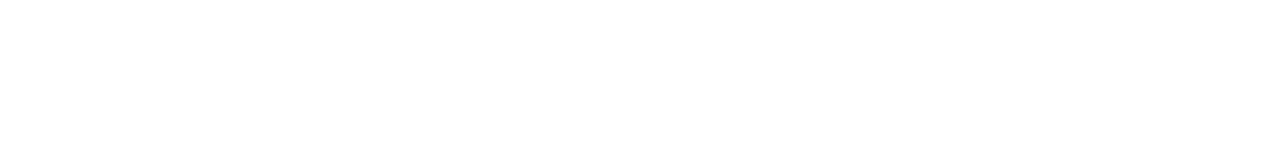
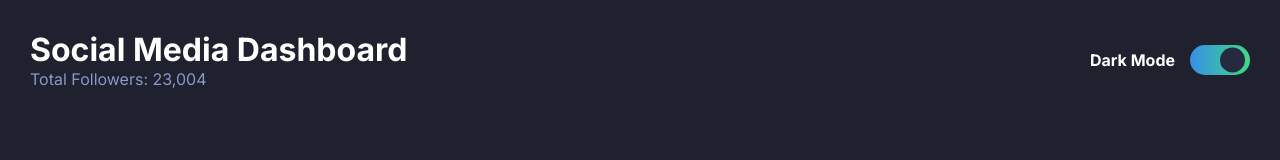
Before and after one commit to kervin5/portfolio, a plain HTML site: page social-media-dashboard/index.html in a window 1280 px wide. Drawn offline with Linux system fonts and the light colour scheme.

Commit message:
build: implement basic layout of title bar

```diff
--- a/social-media-dashboard/assets/styles.scss
+++ b/social-media-dashboard/assets/styles.scss
@@ -1,6 +1,6 @@
 //Variables
 $mobile: 375px;
-$desktop: 144px;
+$desktop: 1440px;
 
 //Dark Theme
 $dt-very-dark-blue: hsl(230, 17%, 14%);
@@ -38,10 +38,6 @@ $youtube: hsl(348, 97%, 39%);
   box-sizing: border-box;
   transition: 300ms;
   font-family: "Inter", sans-serif;
-}
-
-body,
-html {
   padding: 0;
   margin: 0;
 }
@@ -49,4 +45,95 @@ html {
 .dashboard {
   width: 100%;
   min-height: 100vh;
+  background-color: $dt-very-dark-blue;
+  position: relative;
+  z-index: 0;
+
+  * {
+    color: $dt-desaturated-blue;
+  }
+
+  h1,
+  h2,
+  h3,
+  h4,
+  h5,
+  h6 {
+    color: $dt-white;
+  }
+
+  &::before {
+    display: block;
+    position: absolute;
+    content: "";
+    left: 0;
+    right: 0;
+    top: 0;
+    height: 200px;
+    background-color: $dt-very-dark-blue-ligther;
+    z-index: 1;
+  }
+
+  &__titlebar {
+    z-index: 2;
+    position: relative;
+  }
+
+  .title {
+    &__content {
+      color: $dt-white;
+    }
+
+    &__summary {
+      color: $dt-desaturated-blue;
+    }
+  }
+
+  .toggle {
+    display: flex;
+    align-items: center;
+    &__text {
+      display: inline-block;
+      margin-right: 15px;
+    }
+    &__button {
+      display: inline-block;
+      width: 60px;
+      height: 30px;
+      background: $toggle-gradient;
+      border-radius: 30px;
+      position: relative;
+
+      &::after {
+        content: "";
+        display: inline-block;
+        height: 25px;
+        width: 25px;
+        background-color: $dt-dark-saturated-blue;
+        border-radius: 15px;
+        position: absolute;
+        right: 5px;
+        top: 50%;
+        bottom: 50%;
+        transform: translateY(-50%);
+      }
+    }
+  }
 }
+
+.container {
+  width: 100%;
+  max-width: $desktop;
+  margin: auto;
+  padding: 30px;
+}
+
+.row {
+  display: flex;
+  width: 100%;
+  align-items: center;
+
+  &--between {
+    justify-content: space-between;
+  }
+}
--- a/social-media-dashboard/index.html
+++ b/social-media-dashboard/index.html
@@ -11,7 +11,20 @@
     <link rel="stylesheet" href="assets/styles.css" />
   </head>
   <body>
-    <main class="dashboard"></main>
+    <main class="dashboard">
+      <div class="container">
+        <div class="dashboard__titlebar row row--between">
+          <div class="title">
+            <h1 class="title__content">Social Media Dashboard</h1>
+            <p class="title__summary">Total Followers: 23,004</p>
+          </div>
+          <div class="toggle">
+            <h4 class="toggle__text">Dark Mode</h4>
+            <span class="toggle__button"></span>
+          </div>
+        </div>
+      </div>
+    </main>
     <script src="assets/script.js"></script>
   </body>
 </html>
```
Also changed, not shown: social-media-dashboard/assets/styles.css, 1 other file.
